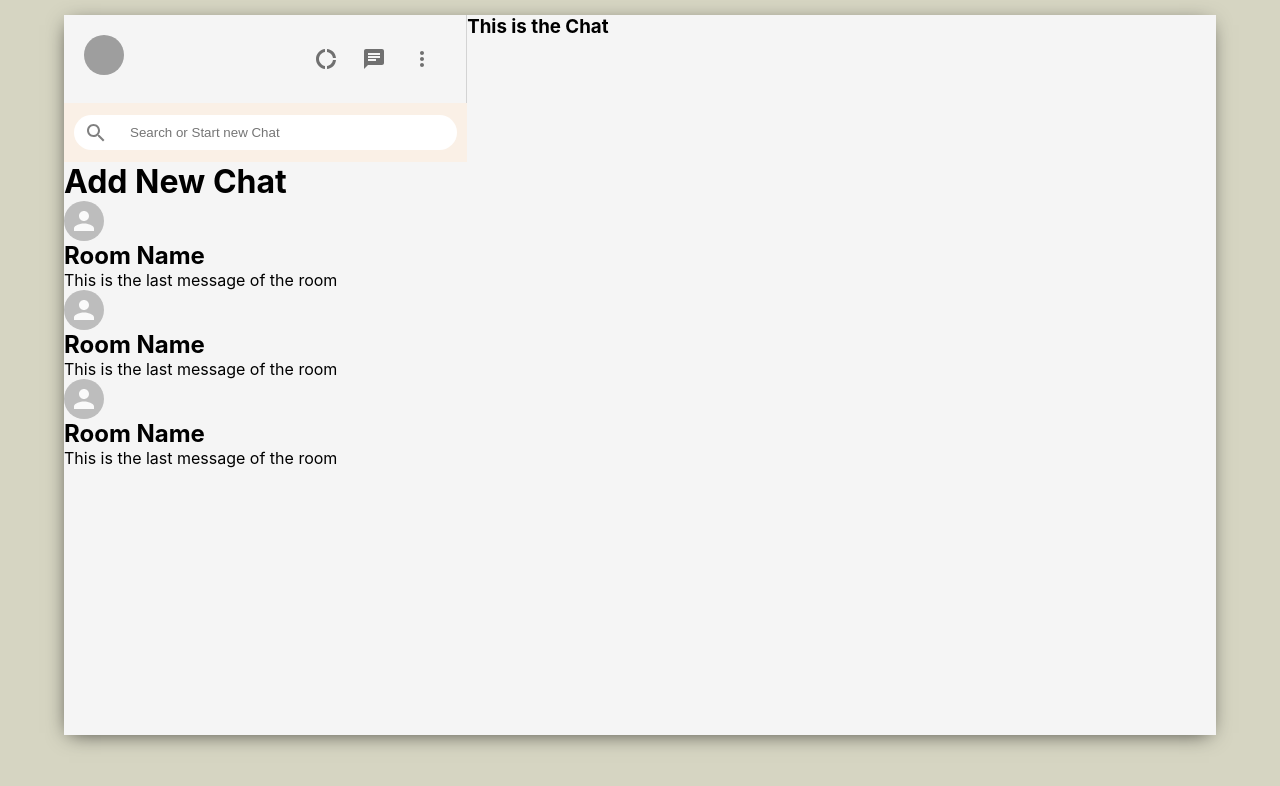
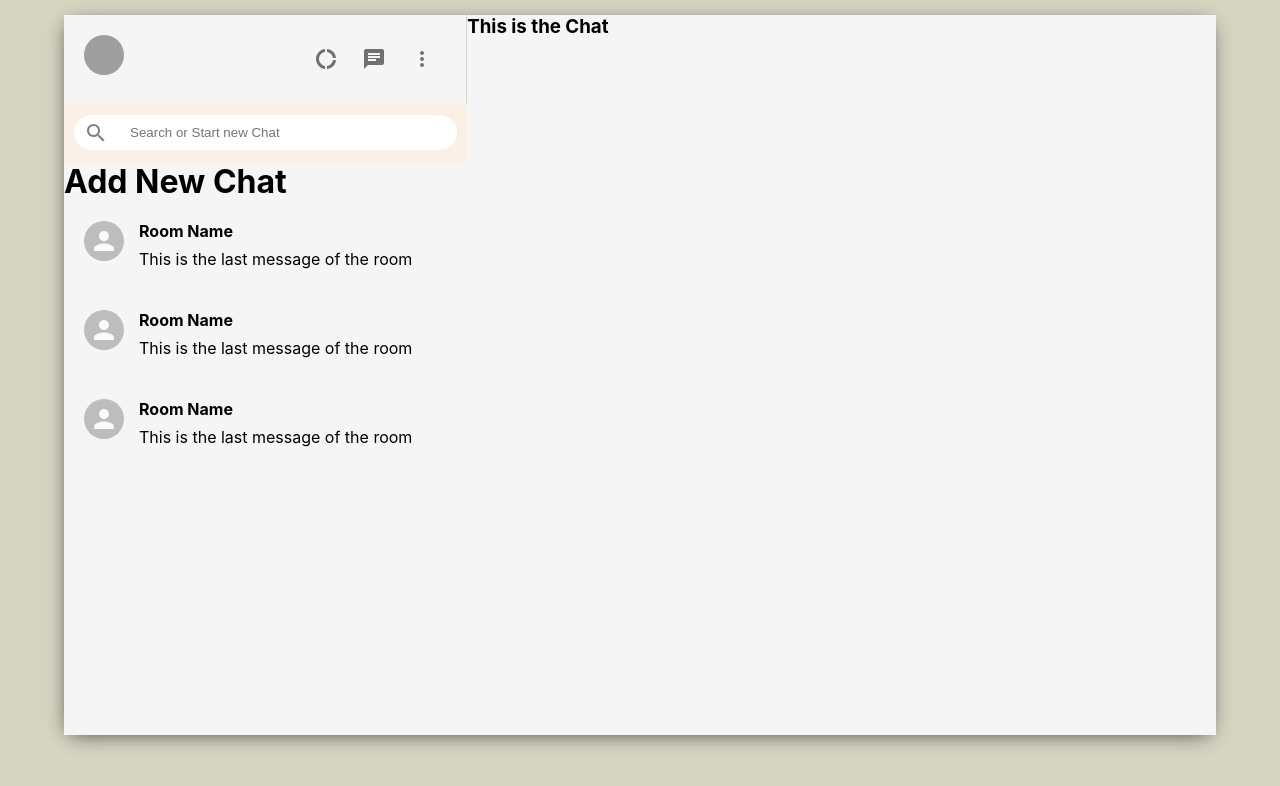
Before and after one commit to adospinoiu/MERN_WhatsApp_Clone, a React (Create React App) app in the folder whatsapp-clone/: page / in a window 1280 px wide. Shown: the top 786 px of the page. Built offline with nearby package versions, Linux system fonts and the light colour scheme; grey boxes are pictures that could not be loaded.

Commit message:
Got the css to work on the sidebar-chats section

```diff
--- a/whatsapp-clone/src/SidebarChat.css
+++ b/whatsapp-clone/src/SidebarChat.css
@@ -1,6 +1,5 @@
 .sidebarChat {
     display: flex;
-    flex-direction: column;
     padding: 20px;
     cursor: pointer;
     border-bottom: 1px solid whitesmoke;
@@ -9,3 +8,12 @@
 .sidebarChat:hover {
     background-color: rgb(165, 160, 165);
 }
+
+.sidebarChat__info > h2 {
+    font-size: 16px;
+    margin-bottom: 8px;
+}
+
+.sidebarChat__info {
+    margin-left: 15px;
+}
--- a/whatsapp-clone/src/SidebarChat.js
+++ b/whatsapp-clone/src/SidebarChat.js
@@ -1,5 +1,5 @@
 import React from 'react';
-import './Sidebar.css';
+import './SidebarChat.css';
 
 import { Avatar, IconButton } from '@material-ui/core';
 
```
Also changed, not shown: 1 other file (tests, documents, lock files or other folders).
